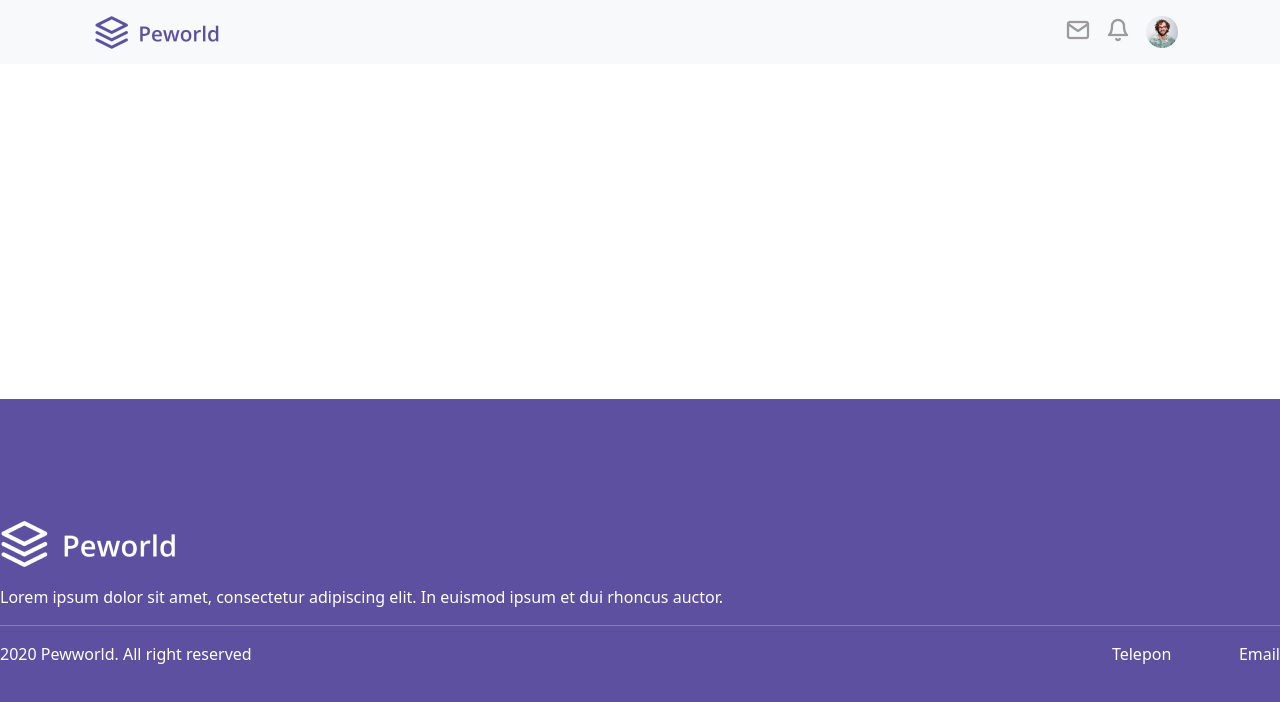
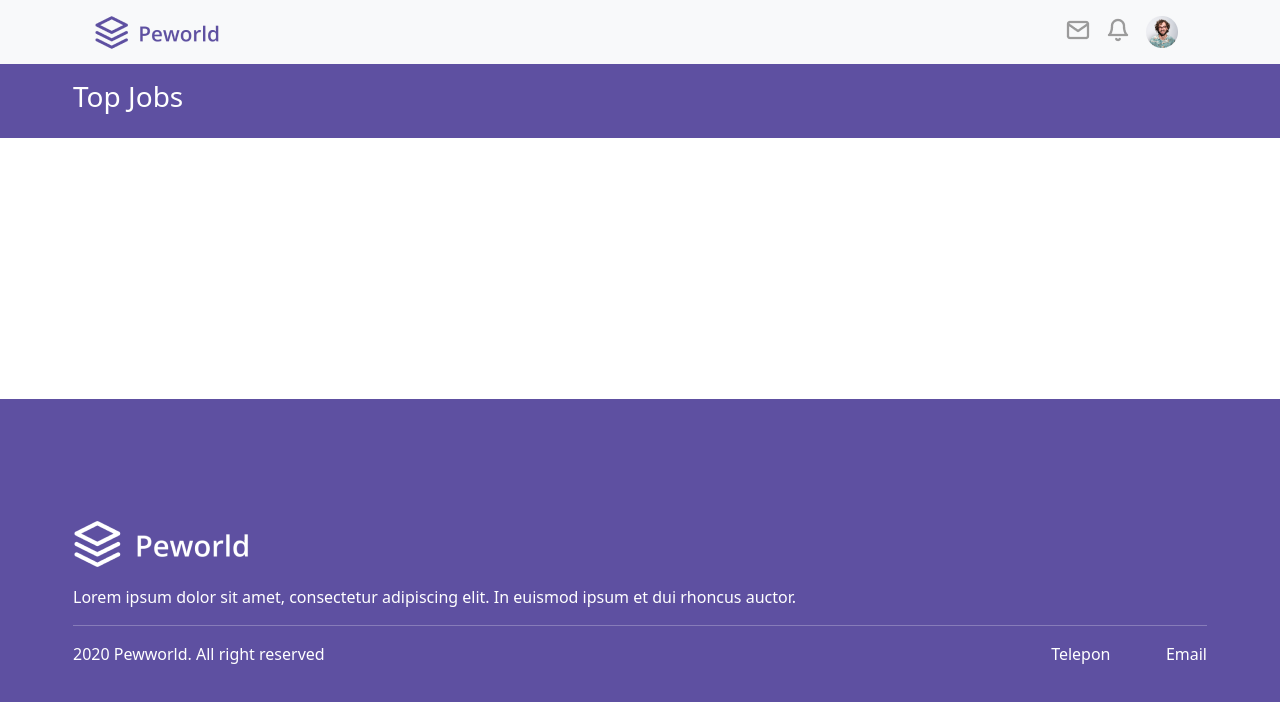
Before and after one commit to ilhamyusuf27/bypass-front-end, a React (Create React App) app: page /home in a window 1280 px wide. Shown: the top 702 px of the page. Built offline with nearby package versions, Linux system fonts and the light colour scheme.

Commit message:
[FIX] Footer

```diff
--- /dev/null
+++ b/src/Pages/Home/Home.css
@@ -0,0 +1,8 @@
+.bg-home-title {
+  background-color: #5e50a1;
+}
+
+.wrapper-home {
+  padding-left: 85px;
+  padding-right: 85px;
+}
--- a/src/Pages/Home/Home.js
+++ b/src/Pages/Home/Home.js
@@ -1,5 +1,5 @@
 import React from "react";
-// import "./Home.css";
+import "./Home.css";
 
 const Home = () => {
 	return (
```
